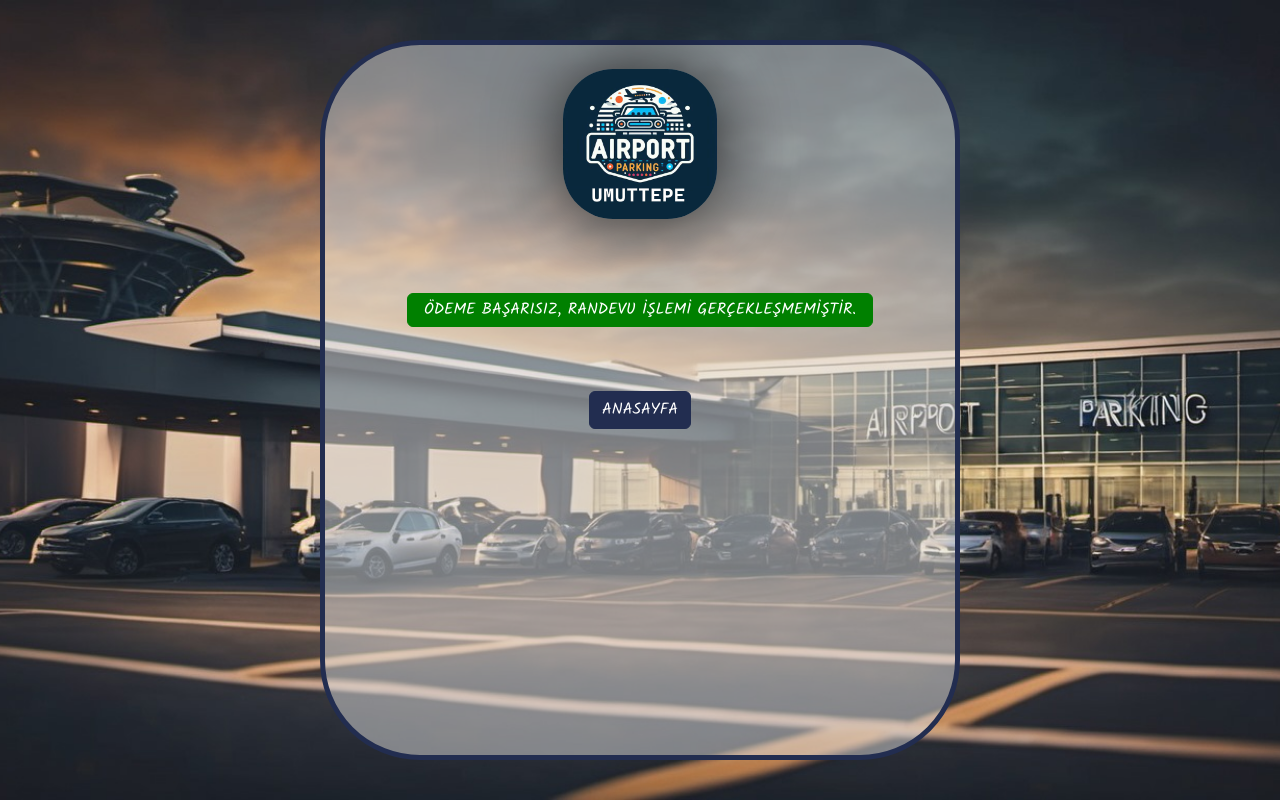
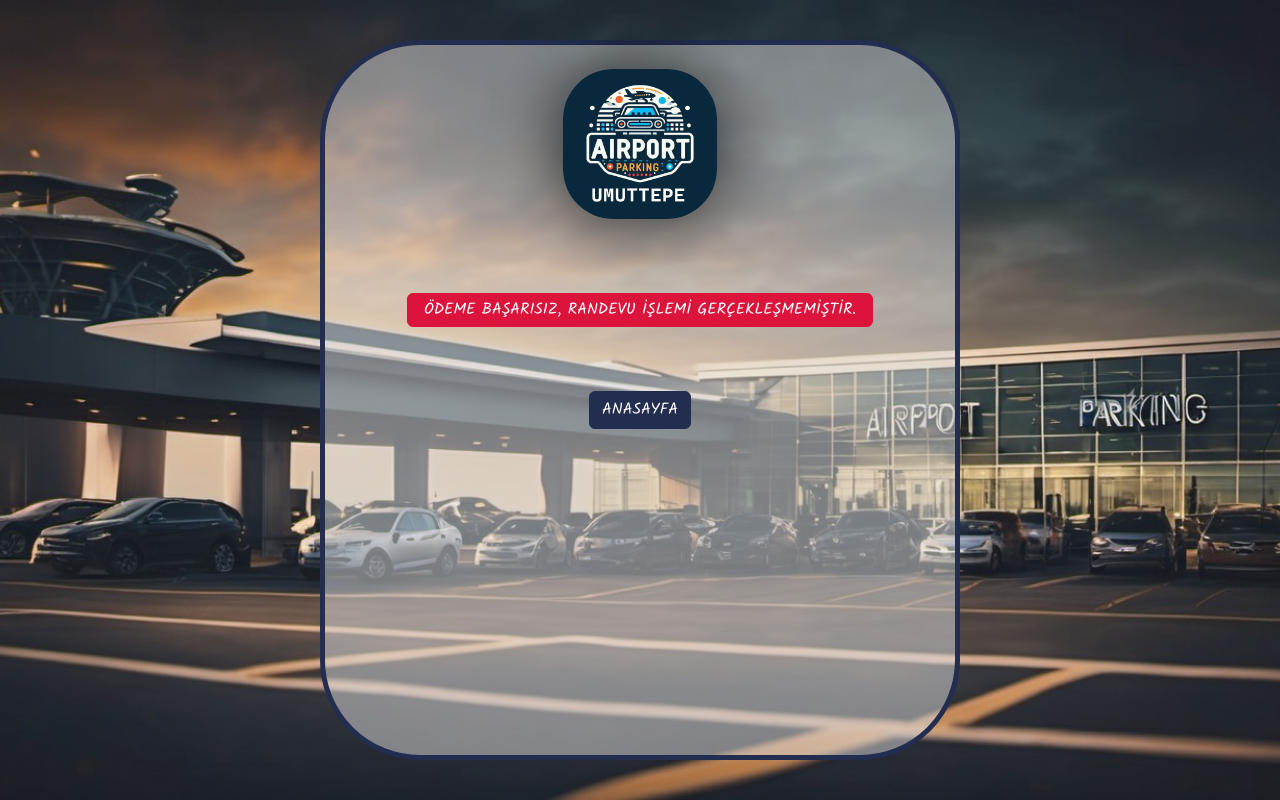
Before and after one commit to esmagulKilincat/OtoparkVTYS, a PHP site: page /odeme.php in a window 1280 px wide. Run offline with PHP 8.4, Linux system fonts and the light colour scheme; the visitor is signed in with stand-in values (Sample User, id 1).

Commit message:
PHP DOSYASI

```diff
--- a/Otopark_Otomasyon/odeme.php
+++ b/Otopark_Otomasyon/odeme.php
@@ -175,7 +175,7 @@ td{
 
 
             <?php else:?>
-                <div class="alert alert-success kalam-regular" role="alert">
+                <div class="alert alert-danger kalam-regular" role="alert">
                 ÖDEME BAŞARISIZ, RANDEVU İŞLEMİ GERÇEKLEŞMEMİŞTİR.
                 </div>
 
```
